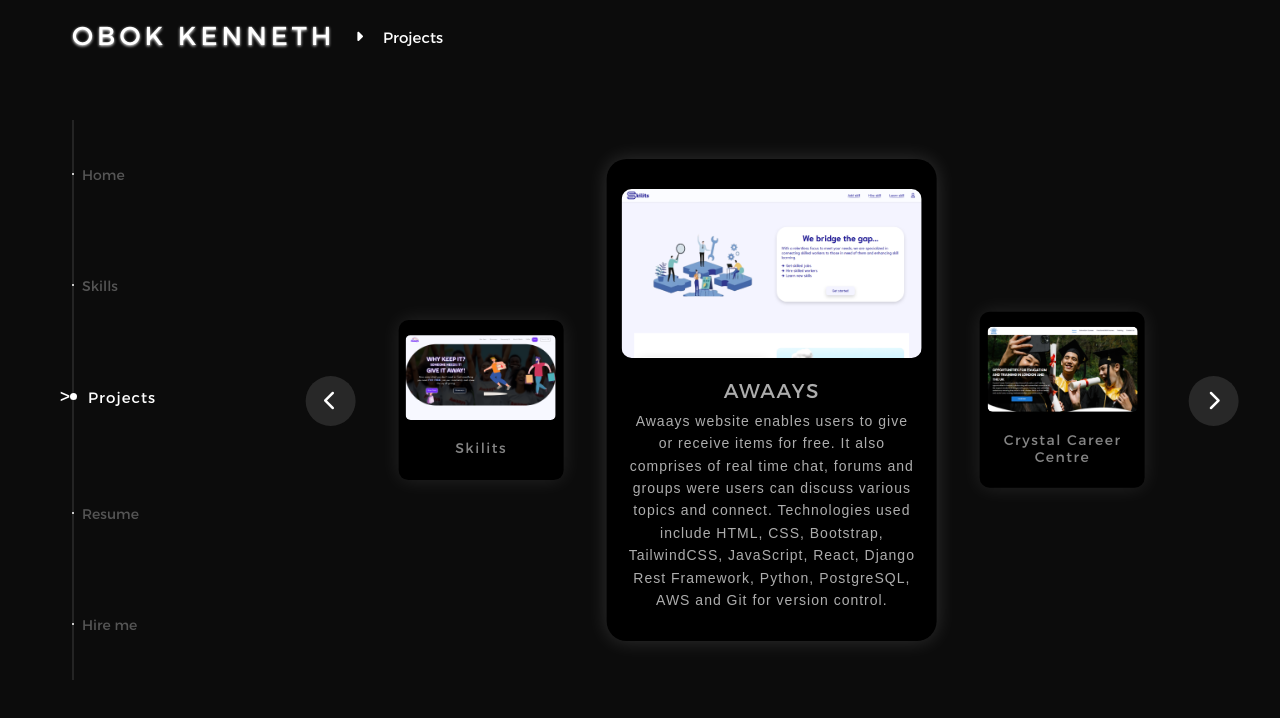
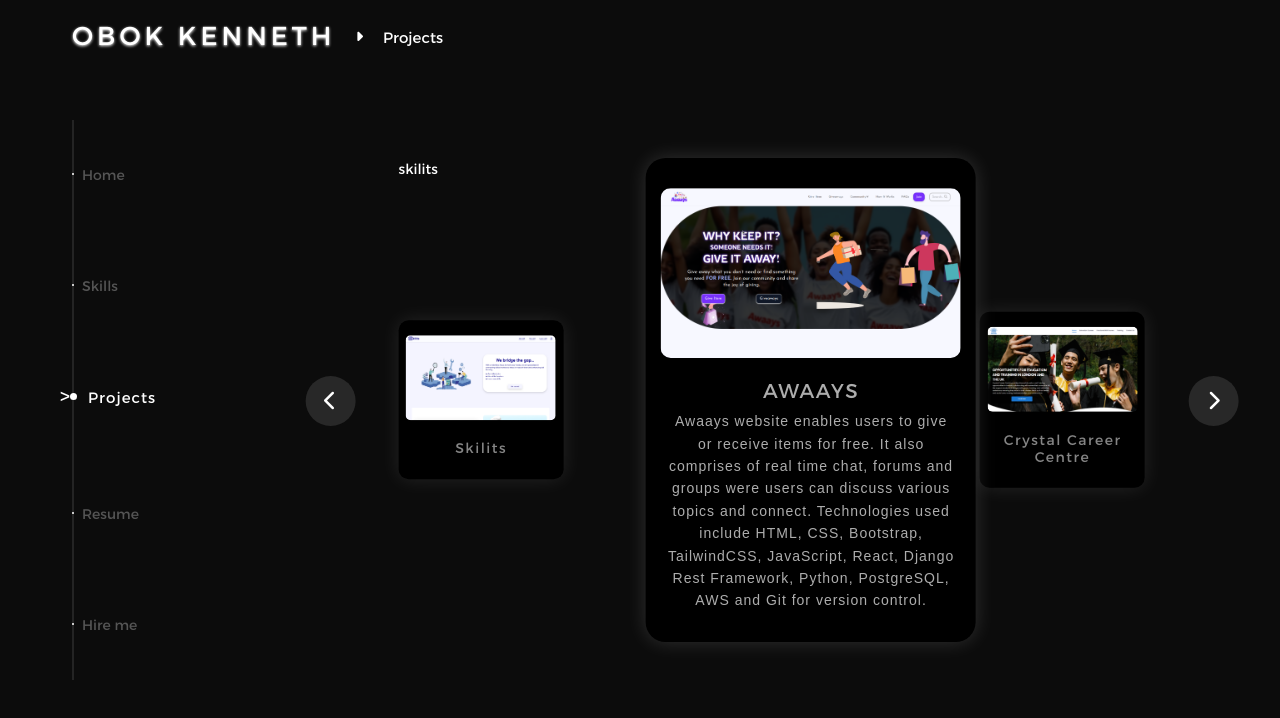
Before and after one commit to kenobok/portfolio, a React (Vite) app: page / in a window 1280 px wide. Both pictures are taken after a click on the item 122 px from the left and 398 px from the top of the page. Shown: the top 718 px of the page. Built offline with nearby package versions, Linux system fonts and the light colour scheme.

Commit message:
Update Projects.jsx

```diff
--- a/src/components/Projects.jsx
+++ b/src/components/Projects.jsx
@@ -18,7 +18,7 @@ const Projects = () => {
                   <li className="slider--item slider--item-left">
                     <a href="https://skilits-project.onrender.com" target="_blank">
                       <div className="slider--item-image">
-                            <img src={ awaays } alt="Awaays" />
+                            <img src={ skilits } alt="Awaays" />
                       </div>
                       <h3 className="slider--item-title">Skilits</h3>
                       <p className="slider--item-description">
@@ -29,11 +29,11 @@ const Projects = () => {
                         PostgreSQL, and AWS, it ensures a seamless and scalable user experience.
                       </p>
                     </a>
-                  </li>
+                  </li>skilits
                   <li className="slider--item slider--item-center">
                     <a href="https://www.awaays.com" target="_blank">
                       <div className="slider--item-image">
-                        <img src={ skilits } alt="awaays" />
+                        <img src={ awaays } alt="awaays" />
                       </div>
                       <h3 className="slider--item-title">Awaays</h3>
                       <p className="slider--item-description">
```
